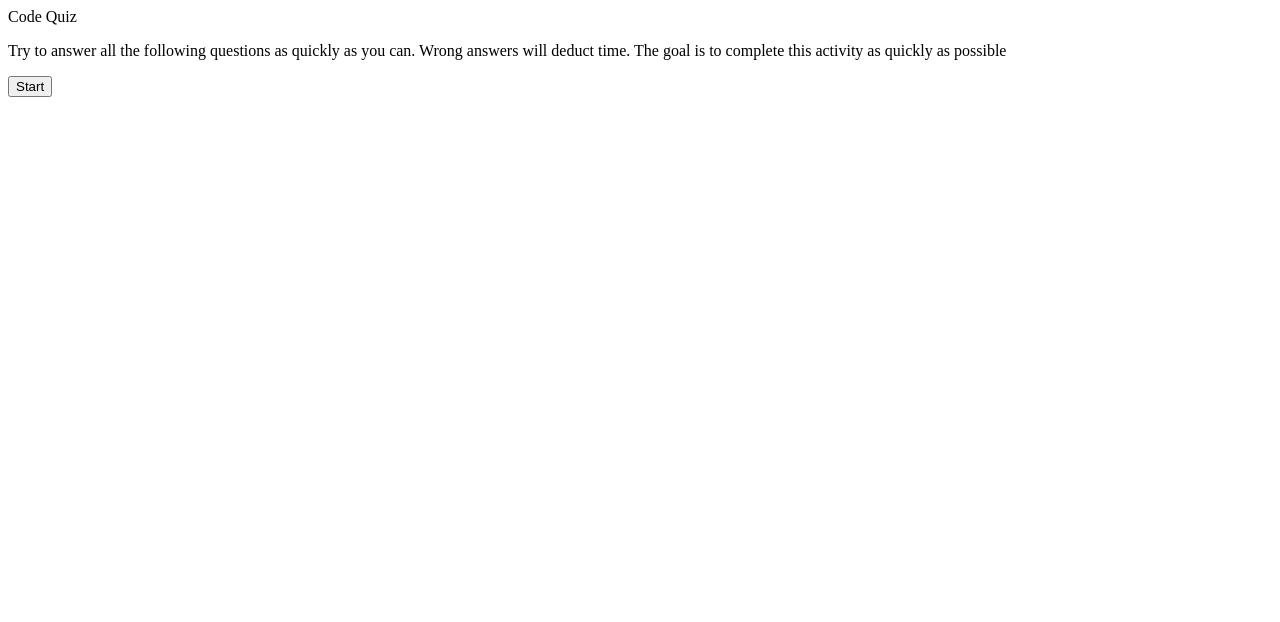
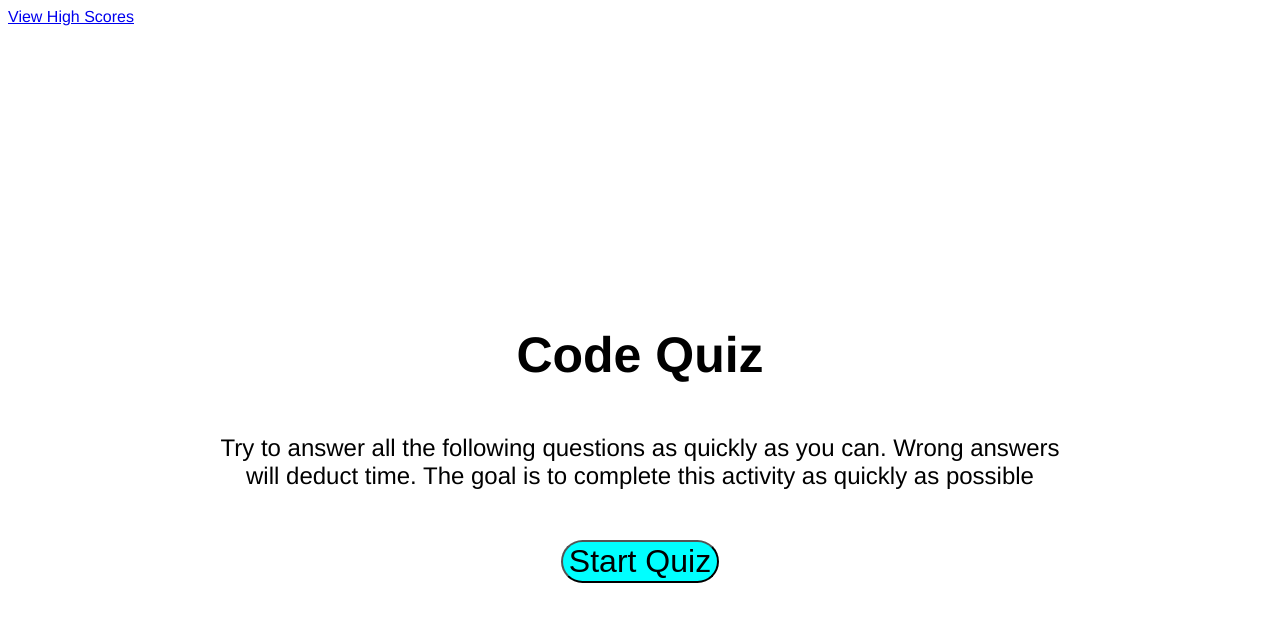
Before and after one commit to msp4msps/code_quiz, a plain HTML site: page index.html in a window 1280 px wide. Drawn offline with Linux system fonts and the light colour scheme.

Commit message:
Starter changes to HTML and CSS

```diff
--- a/index.html
+++ b/index.html
@@ -6,15 +6,19 @@
     <meta name="viewport" content="width=device-width, initial-scale=1" />
     <link rel="stylesheet" type="text/css" href="/style.css" />
   </head>
+  <nav>
+    <a href="/highScores.html">View High Scores</a>
+    <div class="timer"></div>
+  </nav>
   <body>
     <header>
-      <div class="large-font">Code Quiz</div>
-      <p>
+      <div class="question"><strong>Code Quiz</strong></div>
+      <p class="answers1">
         Try to answer all the following questions as quickly as you can. Wrong
         answers will deduct time. The goal is to complete this activity as
         quickly as possible
       </p>
-      <button class="start-button">Start</button>
+      <button class="start-button">Start Quiz</button>
     </header>
 
     <main></main>
--- a/style.css
+++ b/style.css
@@ -0,0 +1,30 @@
+:root {
+  font-family: "Franklin Gothic Medium", "Arial Narrow", Arial, sans-serif;
+}
+
+header {
+  text-align: center;
+  justify-content: center;
+  margin-top: 300px;
+}
+
+.question {
+  font-size: 50px;
+}
+
+.answers1 {
+  font-size: x-large;
+  margin: 50px;
+  margin-right: 200px;
+  margin-left: 200px;
+  display: block;
+}
+button {
+  background-color: aqua;
+  font-size: xx-large;
+  border-radius: 25px;
+}
+button:hover {
+  background-color: beige;
+  cursor: pointer;
+}
```
